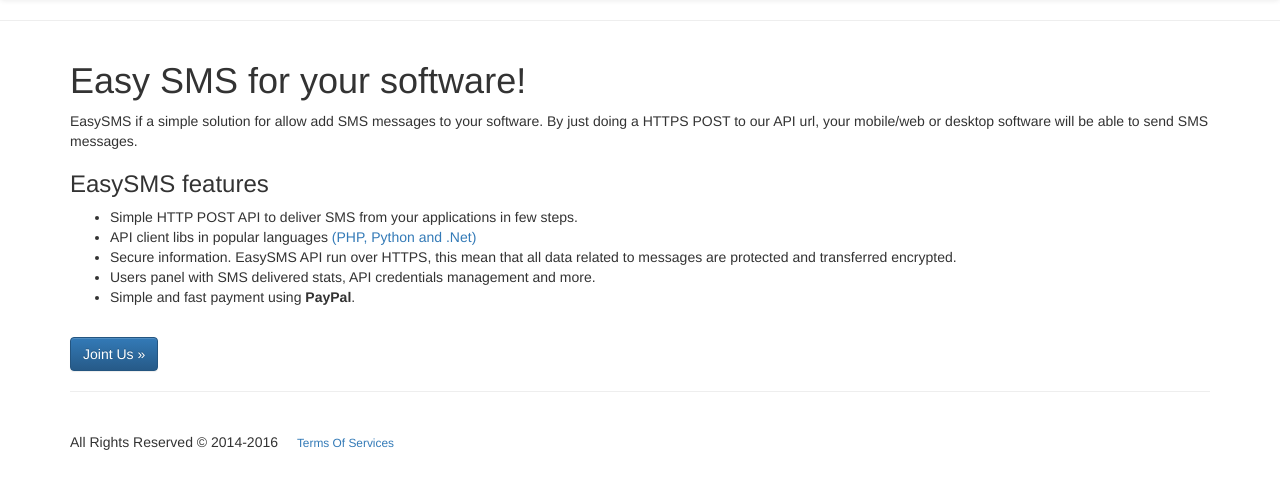
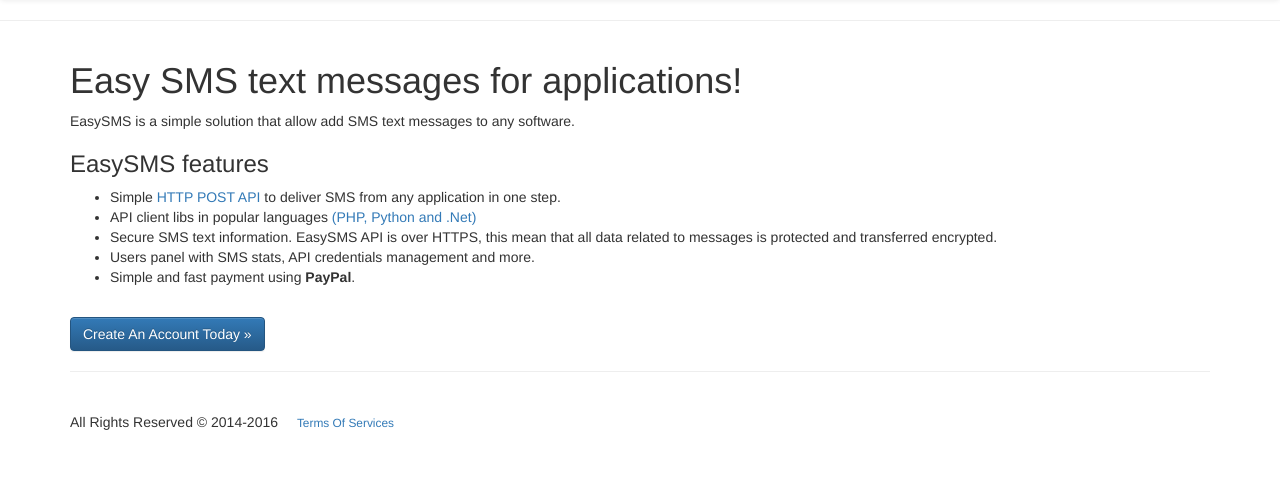
Before and after one commit to rrguardo/smr, a Flask app: template flaskapp/templates/home.html in a window 1280 px wide. Shown: the part 52-541 px from the top of the page. Run offline with Flask 2, Linux system fonts and the light colour scheme; the template is opened without the code that fills it, so the values that code supplies are empty; parts of the project's set-up code (start-up, migrations or seed data) failed here and were passed over; some libraries are stand-ins or nearby versions.

Commit message:
Some wording

```diff
--- a/flaskapp/store/templates/store/cancel.html
+++ b/flaskapp/store/templates/store/cancel.html
@@ -4,5 +4,5 @@
 
 {% block section %}
 <h1> Payment was canceled! </h1>
-<p>If you need any help contact support.</p>
+<p>If you need any help, contact support.</p>
 {% endblock %}
--- a/flaskapp/store/templates/store/success.html
+++ b/flaskapp/store/templates/store/success.html
@@ -5,5 +5,5 @@
 {% block section %}
 <h1> Payment Success!</h1>
 <p>Thanks, it could take some minutes before your balance is updated. If you
-need any help contact support.</p>
+need any help, contact support.</p>
 {% endblock %}
--- a/flaskapp/templates/home.html
+++ b/flaskapp/templates/home.html
@@ -5,26 +5,24 @@
 
       <!-- Main hero unit for a primary marketing message or call to action -->
       <div class="hero-unit">
-        <h1>{{ gettext('Easy SMS for your software!') }}</h1>
+        <h1>{{ gettext('Easy SMS text messages for applications!') }}</h1>
         <p>
-            EasySMS if a simple solution for allow add SMS messages to your software.
-            By just doing a HTTPS POST to our API url, your mobile/web or desktop software will be able to send
-            SMS messages.
-
+            EasySMS is a simple solution that allow add SMS text messages to any software.
+        </p>
       <h3>EasySMS features</h3>
       <ul>
           <li>
-              Simple HTTP POST API to deliver SMS from your applications in few steps.
+              Simple <a href="{{ url_for('api_doc') }}" >HTTP POST API</a> to deliver SMS from any application in one step.
           </li>
           <li>
               API client libs in popular languages <a href="{{ url_for('api_doc') }}" >(PHP, Python and .Net)</a>
           </li>
           <li>
-              Secure information. EasySMS API run over HTTPS, this mean that all data related to messages
-              are protected and transferred encrypted.
+              Secure SMS text information. EasySMS API is over HTTPS, this mean that all data related to messages
+              is protected and transferred encrypted.
           </li>
           <li>
-              Users panel with SMS delivered stats, API credentials management and more.
+              Users panel with SMS stats, API credentials management and more.
           </li>
           <li>
               Simple and fast payment using <strong>PayPal</strong>.
@@ -32,7 +30,7 @@
       </ul>
         </p>
           <br>
-        <p><a class="btn btn-primary btn-large" href="{{ url_for('user.register') }}" >{{ gettext('Joint Us') }} &raquo;</a></p>
+        <p><a class="btn btn-primary btn-large" href="{{ url_for('user.register') }}" >{{ gettext('Create An Account Today') }} &raquo;</a></p>
       </div>
 
 {% endblock %}
--- a/flaskapp/user/templates/user/add_credits.html
+++ b/flaskapp/user/templates/user/add_credits.html
@@ -4,7 +4,7 @@
 
 {% block section %}
  <h2>
-	 Add/Buy credits for your account here.
+	 Add credits here.
      <small class="text-info pull-right" >
          Credits/Balance: <strong>{{'%0.2f' % current_user.balance|float}} USD</strong>
      </small>
```
Also changed, not shown: flaskapp/templates/api_doc/index.html (+9 -9 lines), flaskapp/templates/base_layout.html (line endings or trailing spaces).
